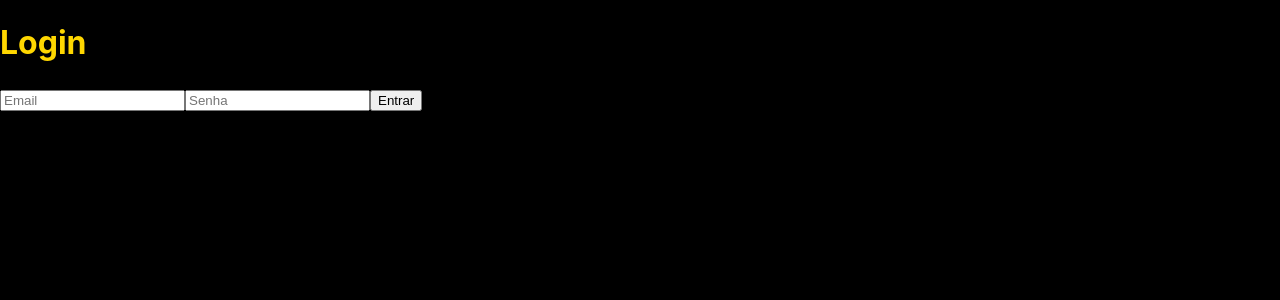
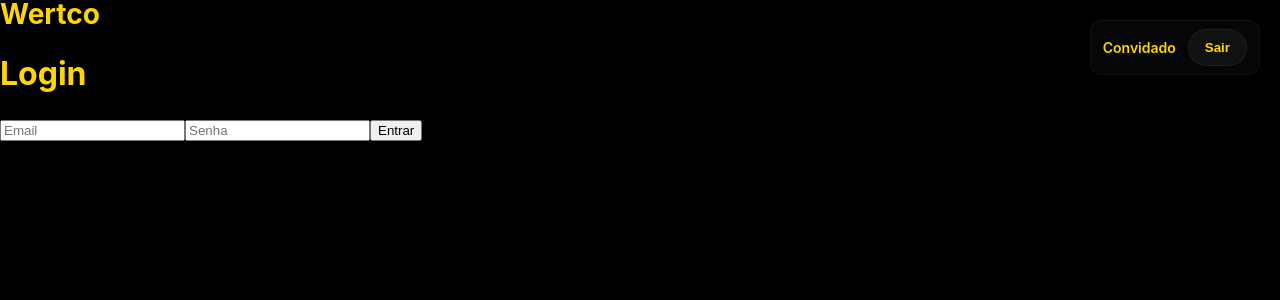
Before and after one commit to Wertco-Bombas/Wertco, a Next.js app: page / in a window 1280 px wide. Shown: the top 300 px of the page. Built offline with nearby package versions, Linux system fonts and the light colour scheme; no server answers.

Commit message:
Update _app.js

```diff
--- a/pages/_app.js
+++ b/pages/_app.js
@@ -1,7 +1,12 @@
 // pages/_app.js
 import '../styles/base.css';
 import '../styles/style.css';
+import Layout from '../components/Layout';
 
 export default function App({ Component, pageProps }) {
-  return <Component {...pageProps} />;
+  return (
+    <Layout>
+      <Component {...pageProps} />
+    </Layout>
+  );
 }
```
